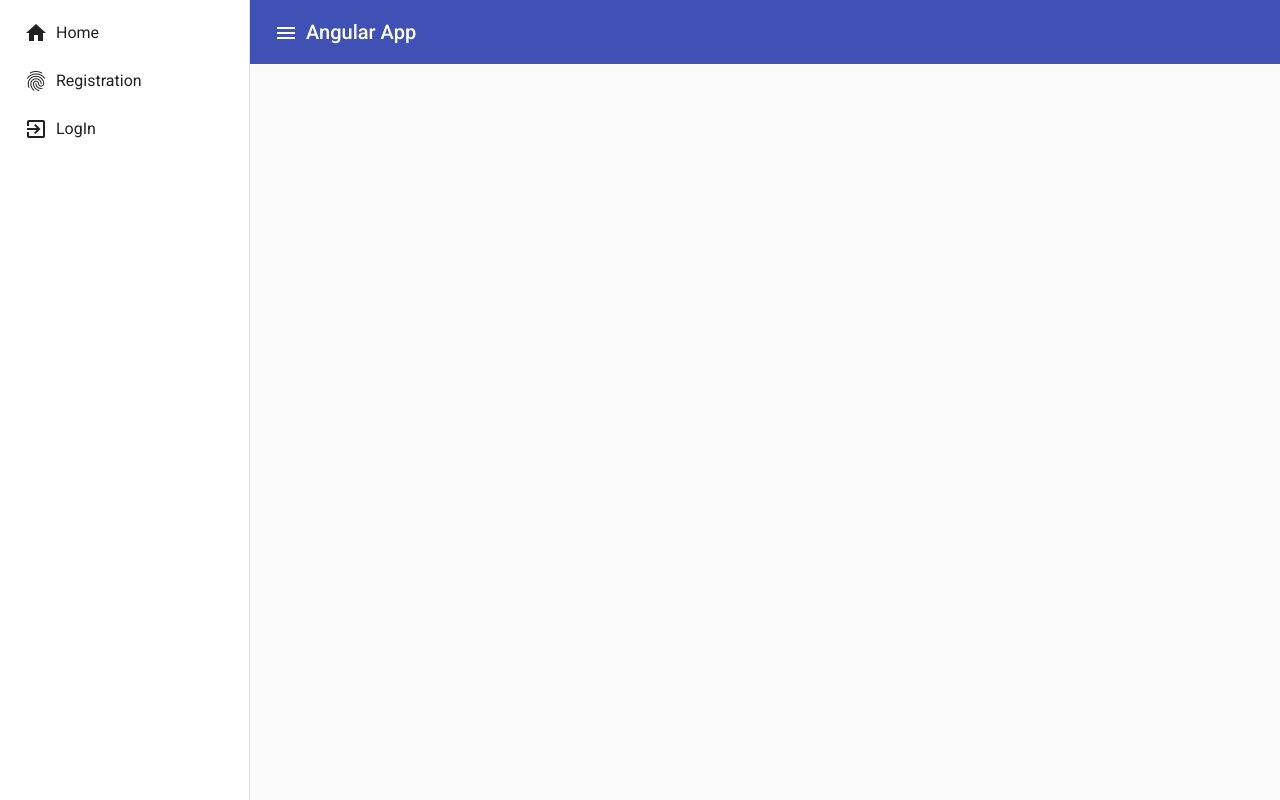
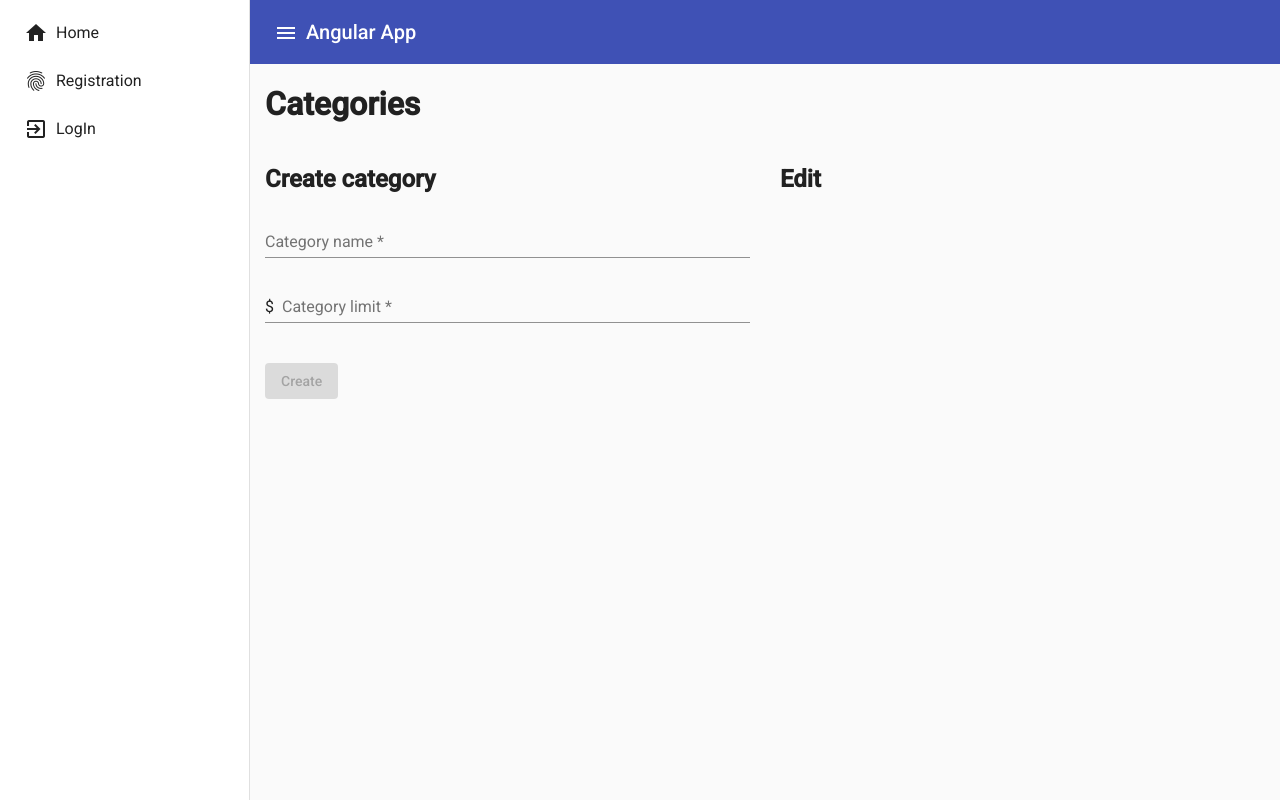
Before and after one commit to SlavikSurminskiy/angular-crm-app, an Angular app: page /categories in a window 1280 px wide. Before the commit this address led to /. Built offline with nearby package versions, Linux system fonts and the light colour scheme.

Commit message:
implemented create categoty component

```diff
--- a/src/app/app-routing.module.ts
+++ b/src/app/app-routing.module.ts
@@ -5,6 +5,7 @@ import { HomeComponent } from './pages/home/home.component';
 import { RegistrationComponent } from './components/registration/registration.component';
 import { LoginComponent } from './components/login/login.component';
 import { LogoutComponent } from './components/logout/logout.component';
+import { CategoriesComponent } from './pages/categories/categories.component';
 
 const routes: Routes = [
   {
@@ -23,6 +24,10 @@ const routes: Routes = [
     path: 'logout',
     component: LogoutComponent,
   },
+  {
+    path: 'categories',
+    component: CategoriesComponent,
+  },
 ];
 
 @NgModule({
--- a/src/app/app.module.ts
+++ b/src/app/app.module.ts
@@ -15,6 +15,8 @@ import { LogoutComponent } from './components/logout/logout.component';
 import { HomeComponent } from './pages/home/home.component';
 
 import { TokenInterceptor } from './auth/token.interceptor';
+import { CategoriesComponent } from './pages/categories/categories.component';
+import { CreateCategoryComponent } from './components/create-category/create-category.component';
 
 @NgModule({
   declarations: [
@@ -23,7 +25,9 @@ import { TokenInterceptor } from './auth/token.interceptor';
     RegistrationComponent,
     LoginComponent,
     LogoutComponent,
-    HomeComponent
+    HomeComponent,
+    CategoriesComponent,
+    CreateCategoryComponent,
   ],
   imports: [
     BrowserModule,
--- /dev/null
+++ b/src/app/components/create-category/create-category.component.css
@@ -0,0 +1,6 @@
+mat-form-field {
+  display: block;
+}
+button {
+  margin-top: 20px;
+}
--- /dev/null
+++ b/src/app/components/create-category/create-category.component.html
@@ -0,0 +1,35 @@
+<form
+  #formDirective="ngForm"
+  [formGroup]="createCategoryForm"
+  (ngSubmit)="onSubmit(createCategoryForm.value)"
+>
+  <div class="form__item">
+    <mat-form-field>
+      <input matInput
+        placeholder="Category name"
+        formControlName="categoryName"
+      >
+      <mat-error>Name not look good</mat-error>
+    </mat-form-field>
+  </div>
+  <div class="form__item">
+    <mat-form-field>
+      <span matPrefix>&#36; &nbsp;</span>
+      <input matInput
+        placeholder="Category limit"
+        formControlName="categoryLimit"
+        type="number"
+      >
+      <mat-error>Should be positive number</mat-error>
+    </mat-form-field>
+  </div>
+  <div class="form__item">
+    <button mat-raised-button class="btn-with-loader"
+      type="submit"
+      color="primary"
+      [disabled]="createCategoryForm.invalid || sendingRequest"
+    >Create
+      <mat-spinner *ngIf="sendingRequest" [diameter]="25"></mat-spinner>
+    </button>
+  </div>
+</form>
--- /dev/null
+++ b/src/app/components/create-category/create-category.component.scss
@@ -0,0 +1,7 @@
+mat-form-field {
+  display: block;
+}
+
+button {
+  margin-top: 20px;
+}
--- /dev/null
+++ b/src/app/components/create-category/create-category.component.ts
@@ -0,0 +1,71 @@
+import { Component, OnInit, ViewChild } from '@angular/core';
+import { HttpClient } from '@angular/common/http';
+import { FormGroup, FormBuilder, Validators, NgForm} from '@angular/forms';
+import { MatSnackBar } from '@angular/material/snack-bar';
+import { finalize } from 'rxjs/operators';
+
+import { Category } from './../../models/NewCategory';
+
+interface CategoryResponse {
+  message: string;
+  isSaved: boolean;
+}
+
+@Component({
+  selector: 'app-create-category',
+  templateUrl: './create-category.component.html',
+  styleUrls: ['./create-category.component.scss']
+})
+export class CreateCategoryComponent implements OnInit {
+  createCategoryForm: FormGroup;
+  sendingRequest = false;
+
+  @ViewChild('formDirective', {static: false})
+  private formDirective: NgForm;
+
+  constructor(
+    private http: HttpClient,
+    private fb: FormBuilder,
+    private snackBar: MatSnackBar
+  ) { }
+
+  ngOnInit() {
+    this.initForm();
+  }
+
+  initForm() {
+    this.createCategoryForm = this.fb.group({
+      categoryName: ['', [
+        Validators.required,
+        Validators.minLength(2)
+       ]
+      ],
+      categoryLimit: ['', [
+        Validators.required,
+        Validators.min(1)
+       ]
+      ],
+    });
+  }
+
+  onSubmit(formData: Category) {
+    this.sendingRequest = true;
+    this.http.post('/api/createCategory', formData).pipe(
+      finalize(() => this.sendingRequest = false)
+    ).subscribe((res: CategoryResponse) => {
+      const { message, isSaved } = res;
+
+      this.snackBar.open(message, 'OK', {
+        horizontalPosition: 'right',
+        verticalPosition: 'bottom',
+        duration: 3000
+      });
+
+      if (isSaved) {
+        this.createCategoryForm.reset();
+        this.formDirective.resetForm();
+      }
+    });
+  }
+
+}
--- a/src/app/components/sidebar/sidebar.component.html
+++ b/src/app/components/sidebar/sidebar.component.html
@@ -11,13 +11,19 @@
     </button>
     Registration
   </mat-list-item>
-  <mat-list-item *ngIf="(authService.isLogin$ | async) === false; else logOutBtn" routerLink="/login">
+  <mat-list-item *ngIf="(authService.isLogin$ | async) === false; else logined" routerLink="/login">
     <button mat-icon-button>
       <mat-icon>exit_to_app</mat-icon>
     </button>
     LogIn
   </mat-list-item>
-  <ng-template #logOutBtn>
+  <ng-template #logined>
+    <mat-list-item  routerLink="/categories">
+      <button mat-icon-button>
+        <mat-icon>library_books</mat-icon>
+      </button>
+      Categories
+    </mat-list-item>
     <mat-list-item  routerLink="/logout">
       <button mat-icon-button>
         <mat-icon>power_settings_new</mat-icon>
--- /dev/null
+++ b/src/app/models/NewCategory.ts
@@ -0,0 +1,4 @@
+export interface Category {
+  name: string;
+  limit: number;
+}
--- /dev/null
+++ b/src/app/pages/categories/categories.component.html
@@ -0,0 +1,12 @@
+<div class="categories-wrapper">
+  <h1>Categories</h1>
+  <div class="categories">
+    <div class="categories__action">
+      <h2>Create category</h2>
+      <app-create-category></app-create-category>
+    </div>
+    <div class="categories__action">
+      <h2>Edit</h2>
+    </div>
+  </div>
+</div>
--- /dev/null
+++ b/src/app/pages/categories/categories.component.scss
@@ -0,0 +1,10 @@
+@import '../../../smart-grid';
+
+.categories {
+  @include row-flex();
+
+  &__action {
+    @include col();
+    @include size(6);
+  }
+}
--- /dev/null
+++ b/src/app/pages/categories/categories.component.ts
@@ -0,0 +1,15 @@
+import { Component, OnInit } from '@angular/core';
+
+@Component({
+  selector: 'app-categories',
+  templateUrl: './categories.component.html',
+  styleUrls: ['./categories.component.scss']
+})
+export class CategoriesComponent implements OnInit {
+
+  constructor() { }
+
+  ngOnInit() {
+  }
+
+}
```
